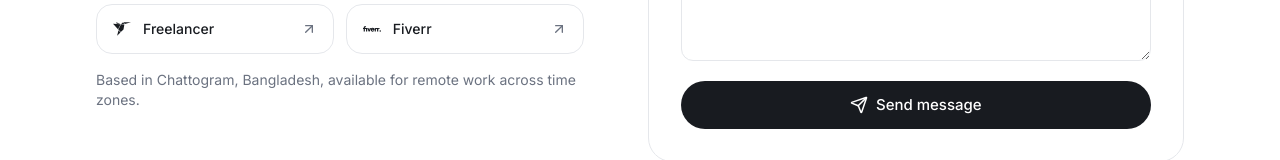
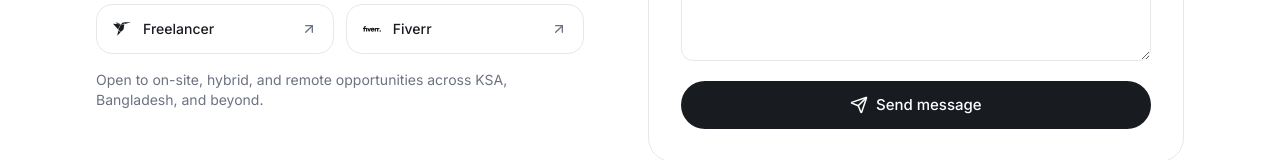
Before and after one commit to celibatej/jewel-claude, a Next.js app: page /contact in a window 1280 px wide. Shown: the part 755-915 px from the top of the page. Built offline with nearby package versions, Linux system fonts and the light colour scheme; no server answers.

Commit message:
Update Contact availability line to on-site/hybrid/remote across KSA, Bangladesh, and beyond

```diff
--- a/src/app/contact/page.tsx
+++ b/src/app/contact/page.tsx
@@ -89,7 +89,7 @@
                     })}
                 </ul>
                 <p className="mt-4 text-sm text-muted-foreground">
-                  Based in {siteConfig.location}, available for remote work across time zones.
+                  Open to on-site, hybrid, and remote opportunities across KSA, Bangladesh, and beyond.
                 </p>
               </div>
             </Reveal>
```
